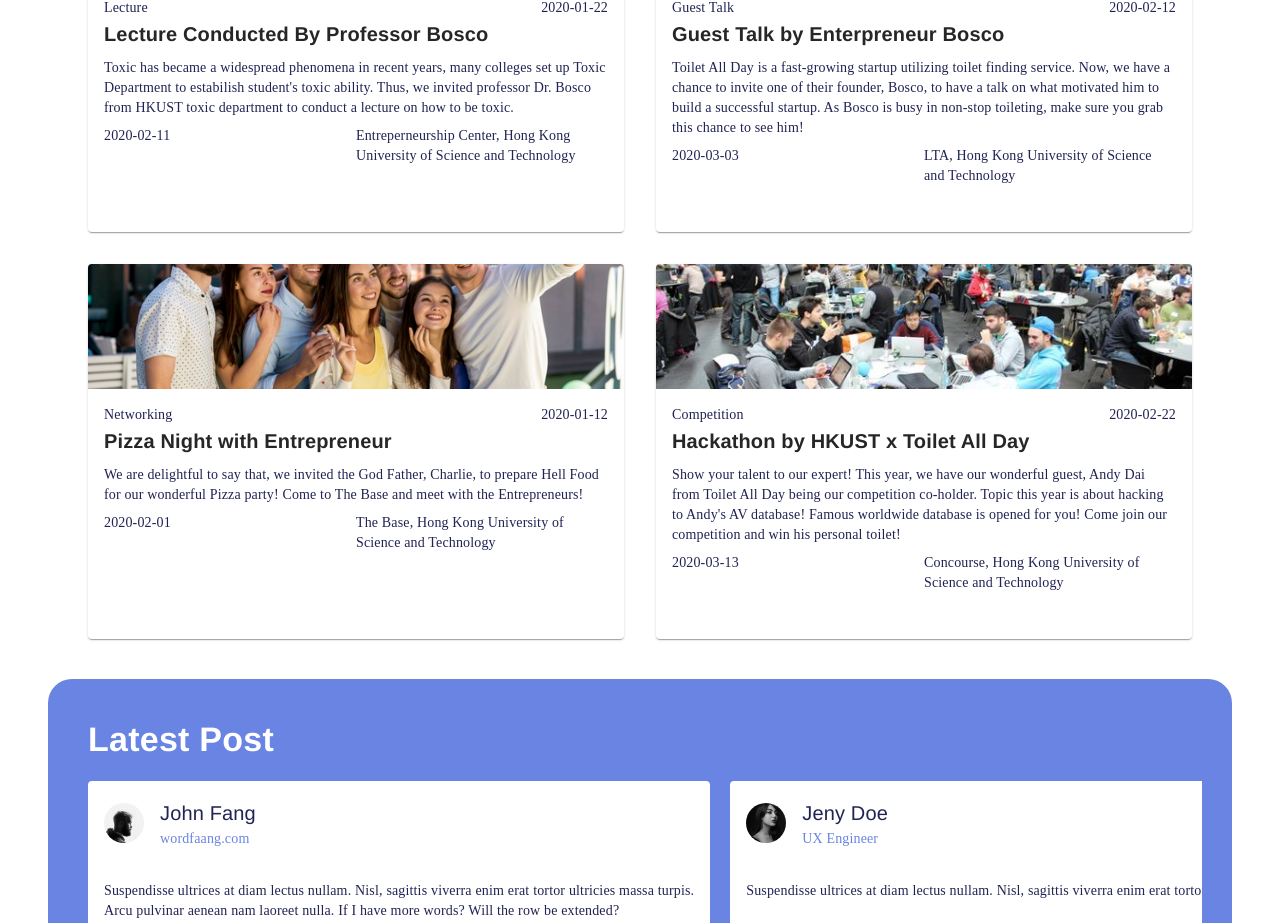
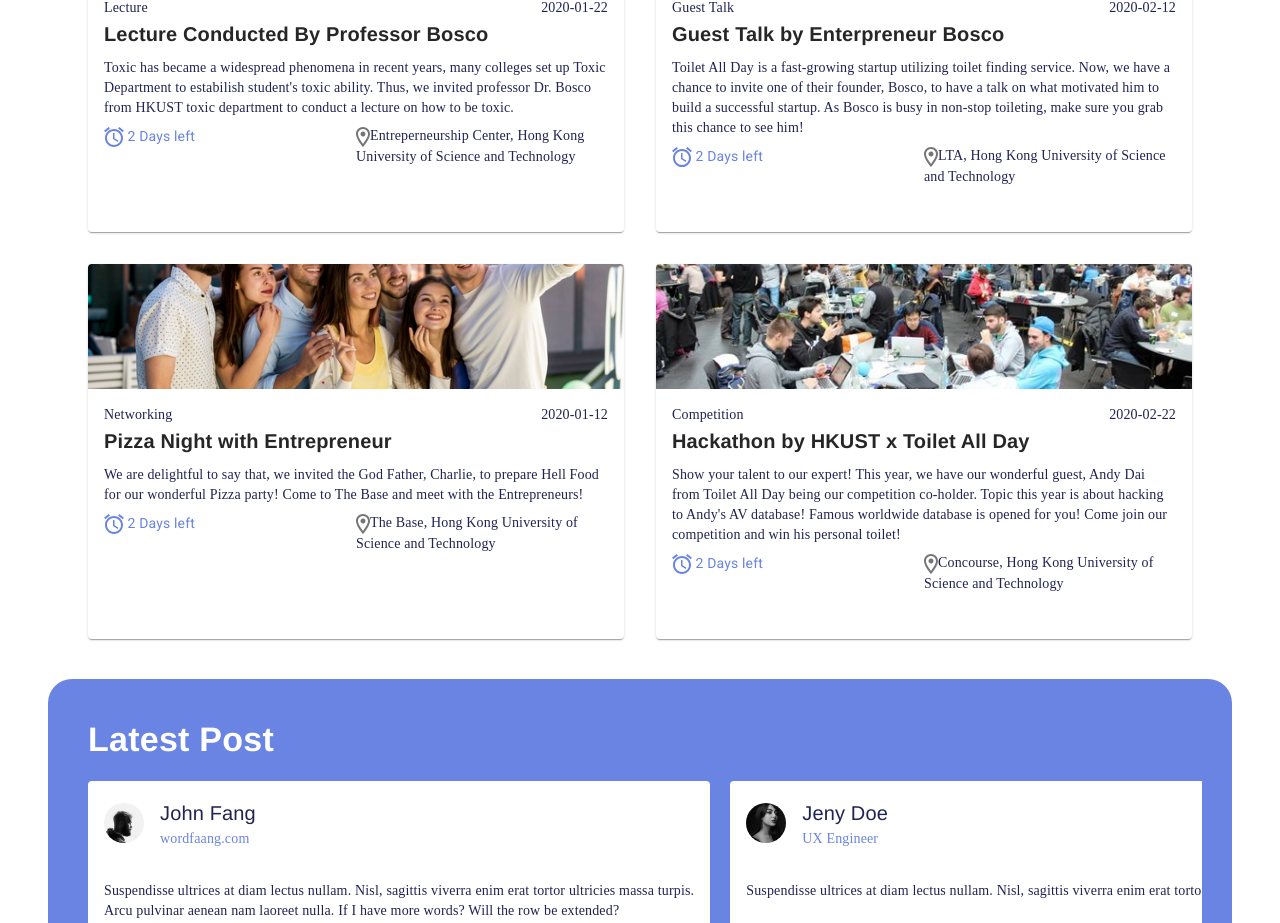
Before and after one commit to BoscoTin/COMP4021-Frontend, a Next.js app: page / in a window 1280 px wide. Shown: the part 1360-2283 px from the top of the page. Built offline with nearby package versions, Linux system fonts and the light colour scheme.

Commit message:
finish update main page

```diff
--- a/pages/signup.js
+++ b/pages/signup.js
@@ -21,7 +21,7 @@ const useStyles = makeStyles((theme) => ({
 
     TitleLayer:{
         height:"555px",
-        width:"1600px",
+        width:"100%",
         background:"#6984E2"
     }, ContentMarginLeft:{
         marginTop:"9%",
--- a/src/components/EventCard.js
+++ b/src/components/EventCard.js
@@ -32,6 +32,22 @@ const useStyles = makeStyles((theme) => ({
     overflow: "hidden"
   }
 }));
+function RemainingDates({ text }) {
+  return (
+      <Box style={{ maxWidth: "50%" }} fontFamily= "Roboto" align={"center"} color={"#6984E2"}>
+        <img src={"clock.svg"} />
+        {text}
+      </Box>
+  );
+}
+function Location({ text }){
+  return (
+      <Box variant="body2" style={{ maxWidth: "50%" }}>
+        <img src={"map.svg"} />
+        {text}
+      </Box>
+  );
+}
 
 function ChipText({ text }) {
   return (
@@ -44,6 +60,8 @@ function ChipText({ text }) {
 export default function (props) {
   const { data } = props;
   const classes = useStyles();
+  const d3 = (new Date(data.date_of_expire) - new Date(data.date_of_posting))/864000000;
+  const remainingDates = " " + d3.toString()+ " Days left";
 
   return (
     <Card className={classes.root}>
@@ -67,8 +85,8 @@ export default function (props) {
         </div>
 
         <div className={classes.spacearound}>
-          <ChipText text={data.date_of_expire} />
-          <ChipText text={data.location} />
+          <RemainingDates text={remainingDates}/>
+          <Location text={data.location} />
         </div>
       </CardContent>
     </Card>
```
Also changed, not shown: public/clock.svg (added), public/map.svg (added).
